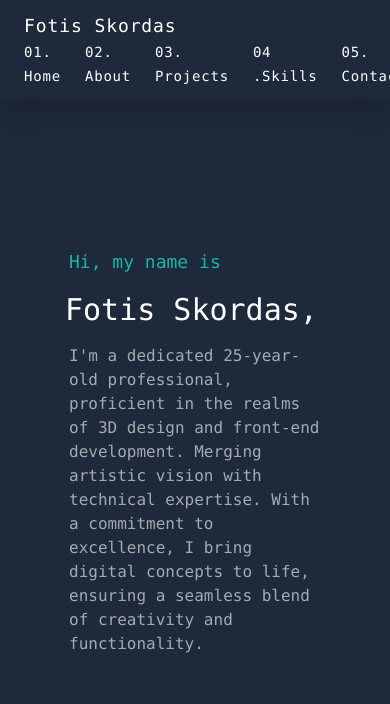
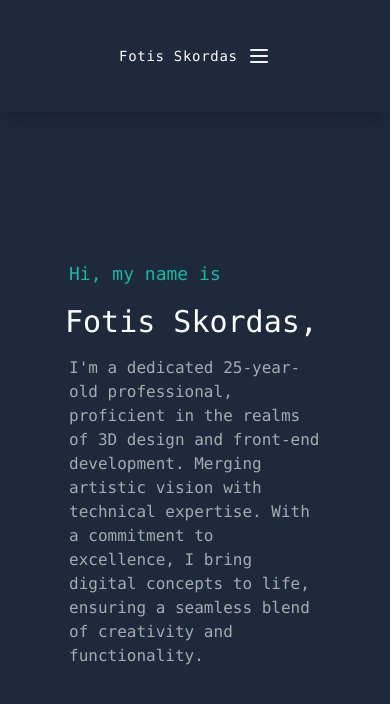
Before and after one commit to fwthsskordas/Personal_Portofolio, a Vue app: page / in a window 390 px wide. Shown: the top 704 px of the page. Built offline with nearby package versions, Linux system fonts and the light colour scheme.

Commit message:
Implement Responsive media query with tailwind

```diff
--- a/src/App.vue
+++ b/src/App.vue
@@ -11,7 +11,7 @@ window.addEventListener("load", () => {
 </script>
 
 <template>
-  <div class="bg-slate-800 h-screen w-screen">
+  <div class="bg-slate-800 h-screen w-screen overflow-hidden">
     <Navbar />
     <RouterView />
     <div class="loader"></div>
--- a/src/components/Navbar.vue
+++ b/src/components/Navbar.vue
@@ -1,31 +1,59 @@
 <template>
-    <div class = "bg-slate-800 text-white py-3 px-6 shadow-xl md:flex justify-between font-mono">
-        <div>
-            <span class="font-mono tracking-wider text-lg">Fotis Skordas</span>
+  <div class="bg-slate-800 text-white py-3 px-6 shadow-xl font-mono">
+    <nav
+      class="container px-6 py-8 mx-auto md:flex md:justify-between md:items-center "
+    >
+      <div class="flex items-center justify-between">
+        <span class="font-mono tracking-wider md:text-lg ls:text-sm "
+          >Fotis Skordas</span
+        >
+        <!-- Mobile menu button -->
+        <div @click="toggleNav" class="md:hidden ">
+          <button
+            type="button"
+            class="text-gray-100 hover:text-gray-400 focus:outline-none focus:text-gray-400 ls:float-right"
+          >
+            <svg viewBox="0 0 24 24" class="w-6 h-6 fill-current">
+              <path
+                fill-rule="evenodd"
+                d="M4 5h16a1 1 0 0 1 0 2H4a1 1 0 1 1 0-2zm0 6h16a1 1 0 0 1 0 2H4a1 1 0 0 1 0-2zm0 6h16a1 1 0 0 1 0 2H4a1 1 0 0 1 0-2z"
+              ></path>
+            </svg>
+          </button>
         </div>
-        <div>
-            <ul class="flex flex-row gap-6 tracking-wider ">
+      </div>
+      <ul :class="showMenu ? 'flex' : 'hidden'"
+        class="flex-col
+          mt-8
+          space-y-2
+          md:flex md:space-y-0 md:flex-row md:items-center md:space-x-10 md:mt-0"
+      >
         <li v-for="link in Links">
-                    <a :href="link.link" class="hover:cursor-pointer text-sm hover:text-orange-600 ">
+          <a
+            :href="link.link"
+            class="hover:cursor-pointer ls:text-sm hover:text-orange-600"
+          >
             {{ link.name }}
           </a>
         </li>
       </ul>
-        </div>
+    </nav>
   </div>
 </template>
 
 <script setup>
+import { ref } from "vue";
+let showMenu = ref(false);
 
 let Links = [
-    {name: "01. Home", link: "/"},
-    {name: "02. About", link: "/about"},
-    {name: "03. Projects", link: "/projects"},
-    {name: "04 .Skills", link: "/skills"},
-    {name: "05. Contact", link: "/contact"}
-]
+  { name: "01.Home", link: "/" },
+  { name: "02.About", link: "/about" },
+  { name: "03.Projects", link: "/projects" },
+  { name: "04.Skills", link: "/skills" },
+  { name: "05.Contact", link: "/contact" },
+];
+
+const toggleNav = () => (showMenu.value = !showMenu.value);
 </script>
 
-<style scoped>
-
-</style>
+<style scoped></style>
--- a/tailwind.config.js
+++ b/tailwind.config.js
@@ -8,7 +8,7 @@ export default {
     extend: {
       screens: {
         'ls': '200px',
-        // => @media (min-width: 400px) { ... }
+        // => @media (min-width: 200px) { ... }
         'sm': '640px',
         // => @media (min-width: 640px) { ... }
 
```
Lines whose indentation alone changed are shown as unchanged.
